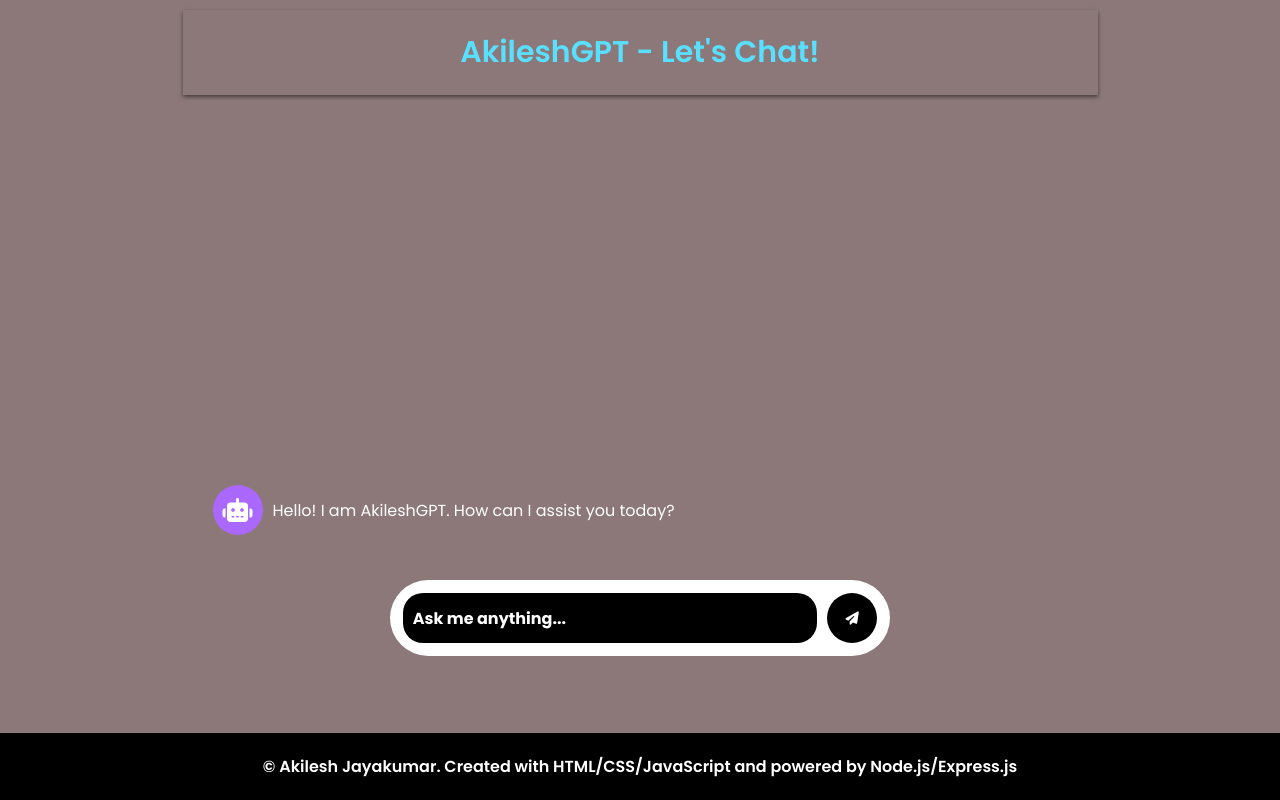
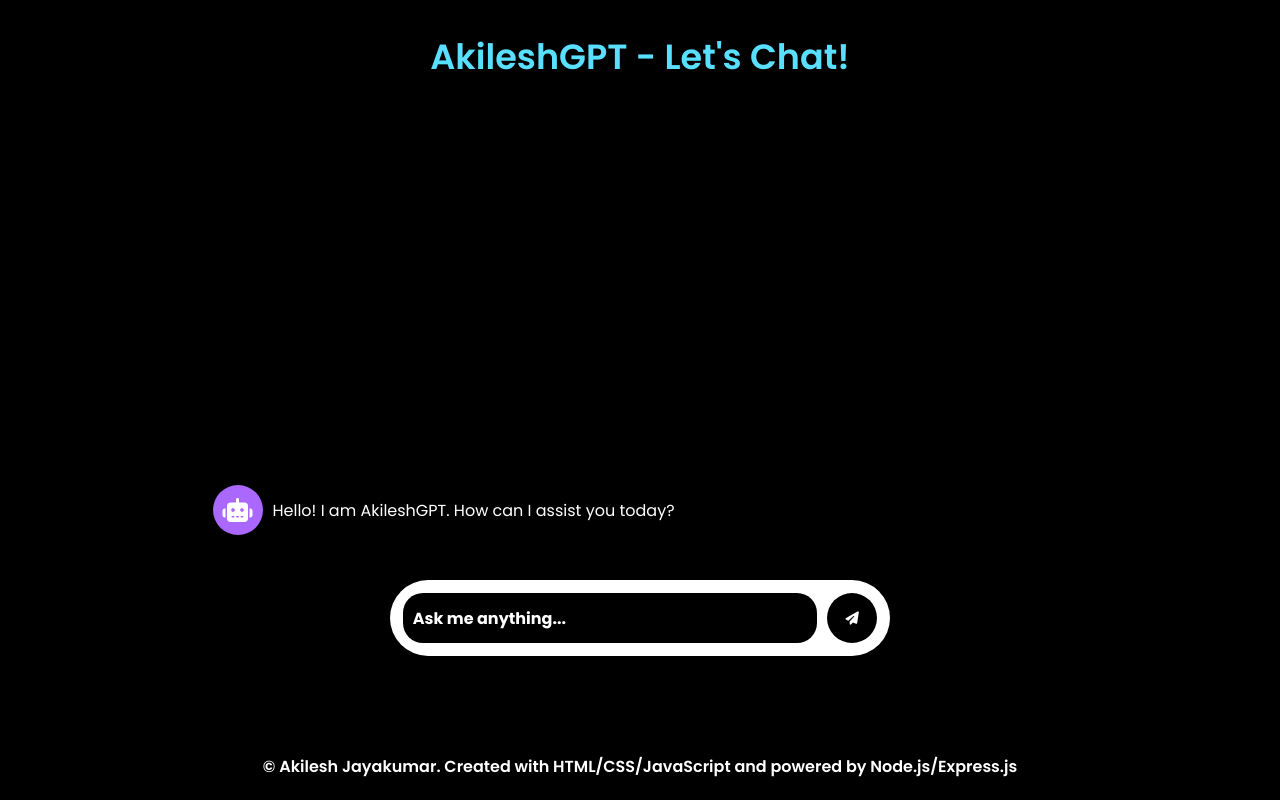
Before and after one commit to akileshjayakumar/chatgpt-clone, a website: page public/index.html in a window 1280 px wide. Drawn offline with Linux system fonts and the light colour scheme.

Commit message:
Update background color and header font size

```diff
--- a/public/style.css
+++ b/public/style.css
@@ -8,7 +8,7 @@
 body {
   margin: 0;
   padding: 0;
-  background-color: #8c7878;
+  background-color: #000000;
 }
 
 .header {
@@ -20,7 +20,7 @@ body {
 
 .header h3 {
   margin: 0;
-  font-size: 30px;
+  font-size: 35px;
   font-weight: 600;
 }
 
```
